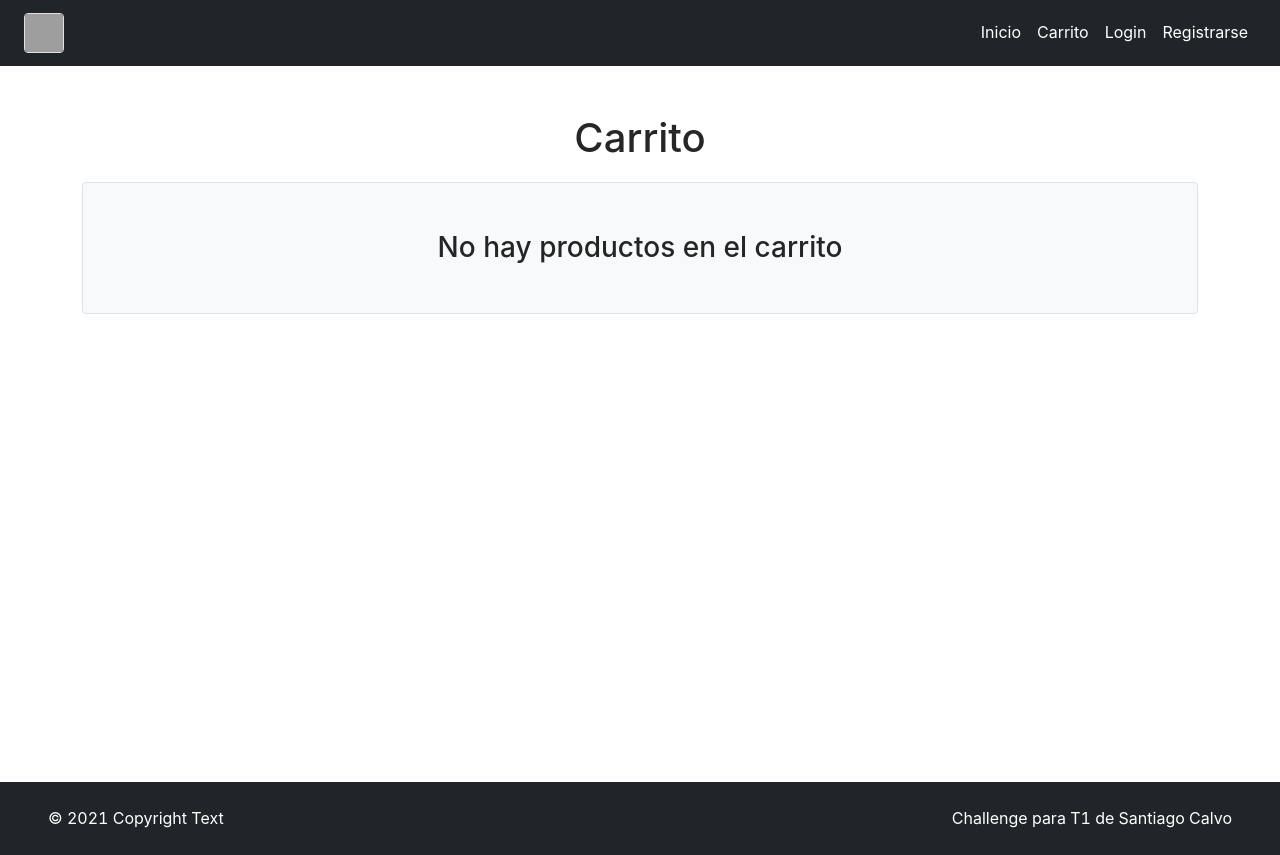
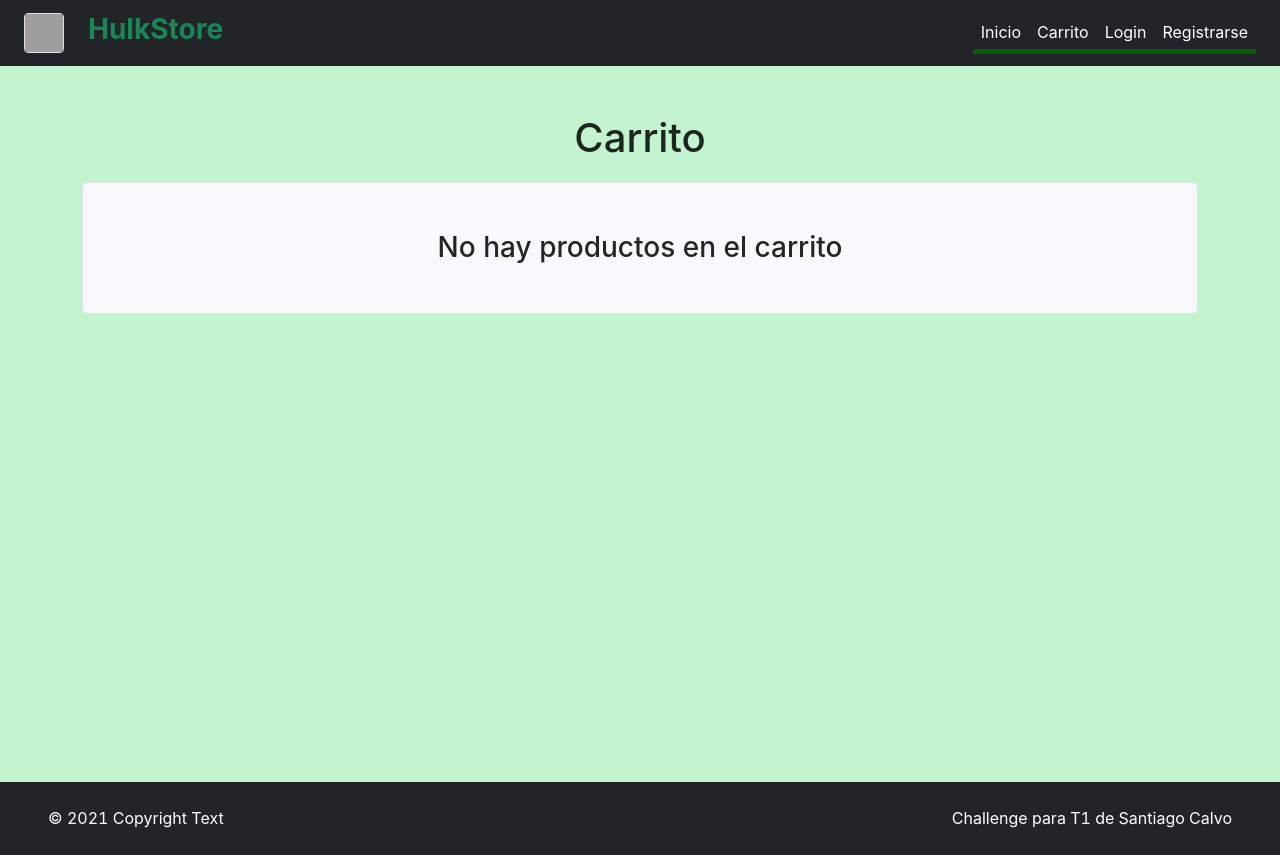
Before and after one commit to SDCalvo/testT1client, a React (Create React App) app: page /cart in a window 1280 px wide. Built offline with nearby package versions, Linux system fonts and the light colour scheme; grey boxes are pictures that could not be loaded.

Commit message:
added carousel of latest products and some styles

```diff
--- a/src/App.css
+++ b/src/App.css
@@ -36,3 +36,7 @@
     transform: rotate(360deg);
   }
 }
+
+body{
+  background-color: #c3f3cf !important;
+}
--- a/src/App.js
+++ b/src/App.js
@@ -8,7 +8,6 @@ import HulkFooter from './Components/Footer/HulkFooter'
 import Admin from './Components/Admin/Admin'
 import HulkShop from './Components/Shop/HulkShop'
 import HulkCart from './Components/Cart/HulkCart'
-import { useState } from 'react';
 
 function App() {
 
--- a/src/Components/Admin/Admin.js
+++ b/src/Components/Admin/Admin.js
@@ -134,7 +134,7 @@ export default function Admin() {
             </div>
             <div className="row">
                 <div className="col-12">
-                    <Table striped bordered hover>
+                    <Table striped bordered hover className="bg-light">
                         <thead>
                             <tr>
                                 <th>Imagen</th>
@@ -189,7 +189,7 @@ export default function Admin() {
                 </div>
                 <div className="col-12 my-5">
                     <h2>Ventas</h2>
-                    <Table striped bordered hover>
+                    <Table striped bordered hover className="bg-light">
                         <thead>
                             <tr>
                                 <th>#</th>
--- a/src/Components/Cart/HulkCart.js
+++ b/src/Components/Cart/HulkCart.js
@@ -106,7 +106,7 @@ export default function HulkCart() {
                 </div>
                 {cart.length > 0 ? <>
                     <div className="col-md-12">
-                    <Table striped bordered hover>
+                    <Table striped bordered hover className="bg-light">
                         <thead>
                             <tr>
                                 <th>#</th>
--- /dev/null
+++ b/src/Components/Navbar/HulkNavbar.css
@@ -0,0 +1,14 @@
+
+.hulkLink, hulkLink:link{
+    color: black;
+    text-decoration: none;
+    background-position-y: -0%;
+    background-image: linear-gradient( #212529 50%, rgb(12, 92, 5) 50%);
+    transition: background 500ms ease;
+    background-size: 2px;
+    background-size: auto 175%;
+}
+
+.hulkLink:hover {
+    background-position-y: 100%;
+}
--- a/src/Components/Navbar/HulkNavbar.js
+++ b/src/Components/Navbar/HulkNavbar.js
@@ -3,6 +3,7 @@ import { Navbar, Nav } from "react-bootstrap";
 import { useState, useEffect } from "react";
 import { message, Modal, Form, Button, Input } from "antd";
 import axios from "axios";
+import './HulkNavbar.css'
 
 export default function HulkNavbar() {
   const [admin, setAdmin] = useState(
@@ -146,14 +147,15 @@ export default function HulkNavbar() {
                   height="40"
                   className="d-inline-block align-top border rounded"
               />
+              <span className="ms-4 text-success fw-bold h3">HulkStore</span>
             </Navbar.Brand>
             <Nav className="mr-auto">
-              <Nav.Link href="/" className="text-white" style={{ fontSize: "1rem" }}>Inicio</Nav.Link>
-              <Nav.Link href="/cart" className="text-white" style={{ fontSize: "1rem" }}>Carrito</Nav.Link>
-              {admin && <Nav.Link href="/admin" className="text-white" style={{ fontSize: "1rem" }}>Admin</Nav.Link>}
-              {!isLogged && <Nav.Link onClick={() => setLoginModalOpen(true)}  className="text-white" style={{ fontSize: "1rem" }}>Login</Nav.Link>}
-              {!isLogged && <Nav.Link onClick={() => setRegisterModalOpen(true)} className="text-white" style={{ fontSize: "1rem" }}>Registrarse</Nav.Link>}
-              {isLogged && <Nav.Link onClick={(e) => handleLogout(e)} className="text-white" style={{ fontSize: "1rem" }}>Logout</Nav.Link>}
+              <Nav.Link href="/" className="text-white hulkLink" style={{ fontSize: "1rem" }}>Inicio</Nav.Link>
+              <Nav.Link href="/cart" className="text-white hulkLink" style={{ fontSize: "1rem" }}>Carrito</Nav.Link>
+              {admin && <Nav.Link href="/admin" className="text-white hulkLink" style={{ fontSize: "1rem" }}>Admin</Nav.Link>}
+              {!isLogged && <Nav.Link onClick={() => setLoginModalOpen(true)}  className="text-white hulkLink" style={{ fontSize: "1rem" }}>Login</Nav.Link>}
+              {!isLogged && <Nav.Link onClick={() => setRegisterModalOpen(true)} className="text-white hulkLink" style={{ fontSize: "1rem" }}>Registrarse</Nav.Link>}
+              {isLogged && <Nav.Link onClick={(e) => handleLogout(e)} className="text-white hulkLink" style={{ fontSize: "1rem" }}>Logout</Nav.Link>}
             </Nav>
           </Navbar>
         </div>
--- /dev/null
+++ b/src/Components/Shop/HulkShop.css
@@ -0,0 +1,22 @@
+
+.hulkCard{
+    transition: all 0.3s ease-in-out;
+}
+
+.hulkCard:hover{
+    box-shadow: 0px 0px 10px #000000;
+    transform: scale(1.1);
+}
+
+.hulkCarousel{
+    height: 600px !important;
+    max-height: 600px !important;
+    min-height: 600px !important;
+}
+
+.hulkCarouselImg{
+    height: 600px !important;
+    max-height: 600px !important;
+    min-height: 600px !important;
+
+}
--- a/src/Components/Shop/HulkShop.js
+++ b/src/Components/Shop/HulkShop.js
@@ -1,13 +1,15 @@
 import React from "react";
 import {useState, useEffect} from "react";
-import { Button, Space, Modal, message} from 'antd';
-import {Spinner, Card} from 'react-bootstrap';
+import { Button, Modal, message} from 'antd';
+import {Spinner, Card, Carousel} from 'react-bootstrap';
 import {useHistory} from "react-router-dom";
 import axios from 'axios';
+import './HulkShop.css'
 
 export default function HulkShop() {
 
     const [products, setProducts] = useState([]);
+    const [latestProducts, setLatestProducts] = useState([]);
     const [loading, setLoading] = useState(false);
     const [show, setShow] = useState(false);
     const [product, setProduct] = useState({
@@ -20,7 +22,11 @@ export default function HulkShop() {
     async function fetchProducts() {
         setLoading(true);
         const response = await axios.get(process.env.REACT_APP_DB_URL + '/products');
-        setProducts(response.data);
+        //sort response by createdAt
+        const sortedProducts = response.data.sort((a, b) => (a.createdAt > b.createdAt) ? -1 : 1);
+        const latestProducts = sortedProducts.slice(0, 4);
+        setProducts(sortedProducts);
+        setLatestProducts(latestProducts);
         setLoading(false);
     }
 
@@ -71,9 +77,34 @@ export default function HulkShop() {
         <div className="container my-5">
             <div className="row">
                 <div className="col-12">
-                    <h1>Hulk Store</h1>
+                    <h1 className="fw-bold text-success">Hulk Store</h1>
                 </div>
                 <div className="col-12">
+                    <h3 className="text-dark">Ultimos productos</h3>
+                    <Carousel autoplay className="bg-dark rounded border mb-5">
+                        {latestProducts.map(product => (
+                            <Carousel.Item key={product._id}>
+                                <img
+                                    className="d-block m-auto hulkCarouselImg"
+                                    src={product.img}
+                                    alt="First slide"
+                                />
+                                <Carousel.Caption className="bg-light rounded border">
+                                    <h3 className="text-success">{product.name}</h3>
+                                    <p className="text-dark">{product.description}</p>
+                                    {product.stock > 0 ? (
+                                        <Button className="btn-success" onClick={() => handleOpenBuyModal(product)}>Comprar</Button>
+                                    ) : (
+                                        <Button className="btn-success" disabled>Comprar</Button>
+                                    )}
+                                </Carousel.Caption>
+                            </Carousel.Item>
+
+                        ))}
+                    </Carousel>
+                </div>
+                <div className="col-12">
+                    <h3>Todos nuestros productos</h3>
                     <div className='row justify-content-center align-items-center'>
                         {loading ?
                             <Spinner
@@ -86,14 +117,14 @@ export default function HulkShop() {
                                 <div className="col-md-4 my-3 d-flex justify-content-center align-items-center" key={product._id}>
                                     <Card
                                         style={{ width: '18rem', height: '27rem' }}
-                                        className="text-center"
+                                        className="text-center hulkCard"
                                         text="dark"
                                         bg="light"
                                         border='success'
                                     >
                                         <Card.Img variant="top" src={product.img} style={{ objectFit: 'scale-down', width: '18rem', height: '10rem', padding:'10px' }} />
-                                        <Card.Body>
-                                            <Card.Title>{product.name}</Card.Title>
+                                        <Card.Body className="hide">
+                                            <Card.Title className="bg-success rounded p-1 text-light">{product.name}</Card.Title>
                                             <Card.Text>
                                                 {product.description}
                                             </Card.Text>
```
